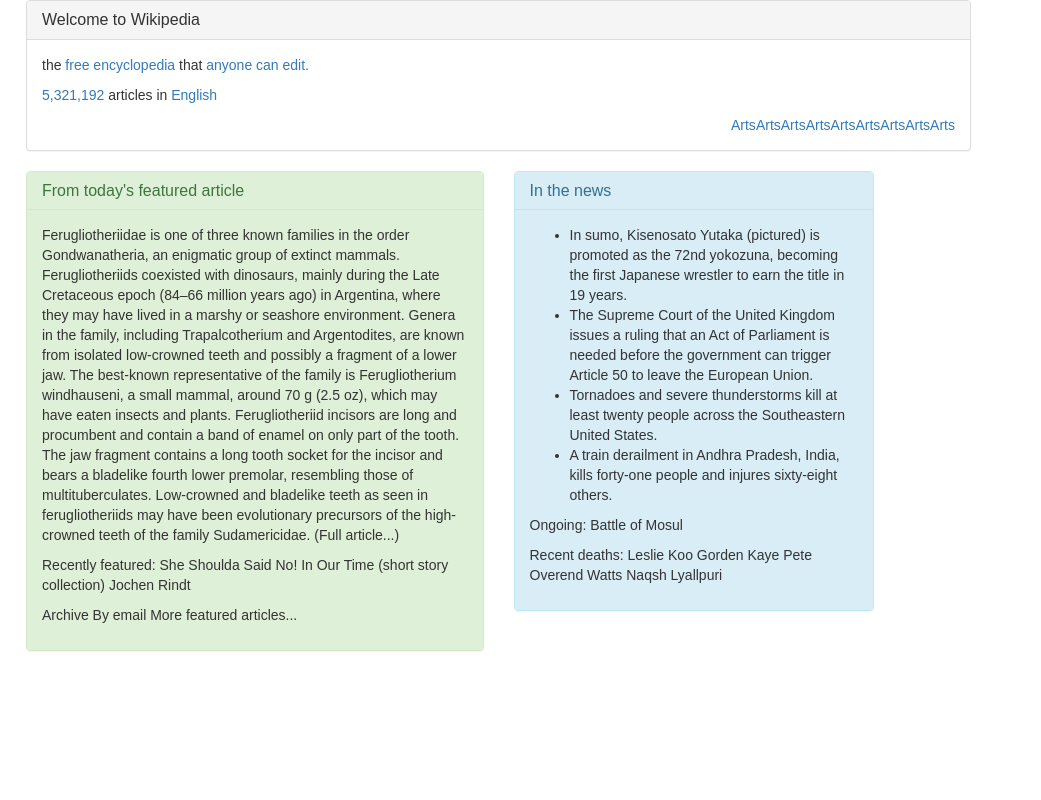
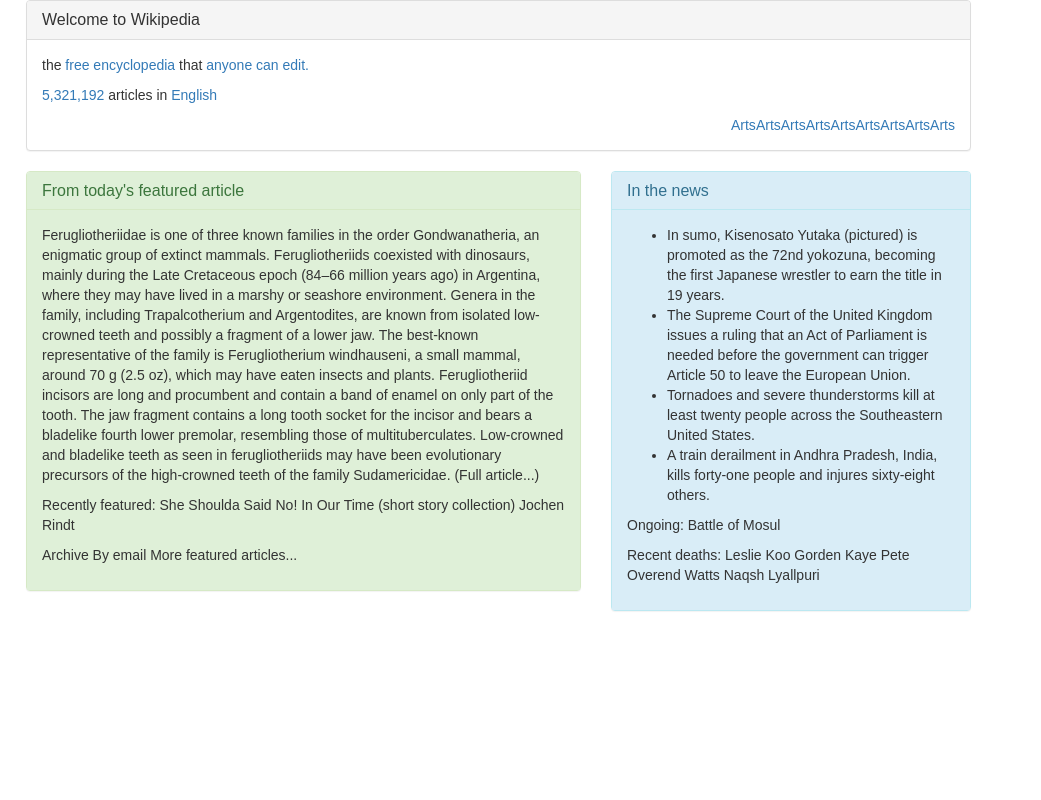
Before and after one commit to AriannaChau/wiki-site, a plain HTML site: page index.html in a window 1280 px wide. Shown: the top 800 px of the page, 239-1280 px from the left. Drawn offline with Linux system fonts and the light colour scheme.

Commit message:
Fix column width

```diff
--- a/index.html
+++ b/index.html
@@ -84,7 +84,7 @@
             </div>
           </div>
         </div>
-        <div class="col-md-5">
+        <div class="col-md-6">
           <div class="panel panel-success leftColumn">
             <div class="panel-heading">
               <h2 class="panel-title">From today's featured article</h2>
```
